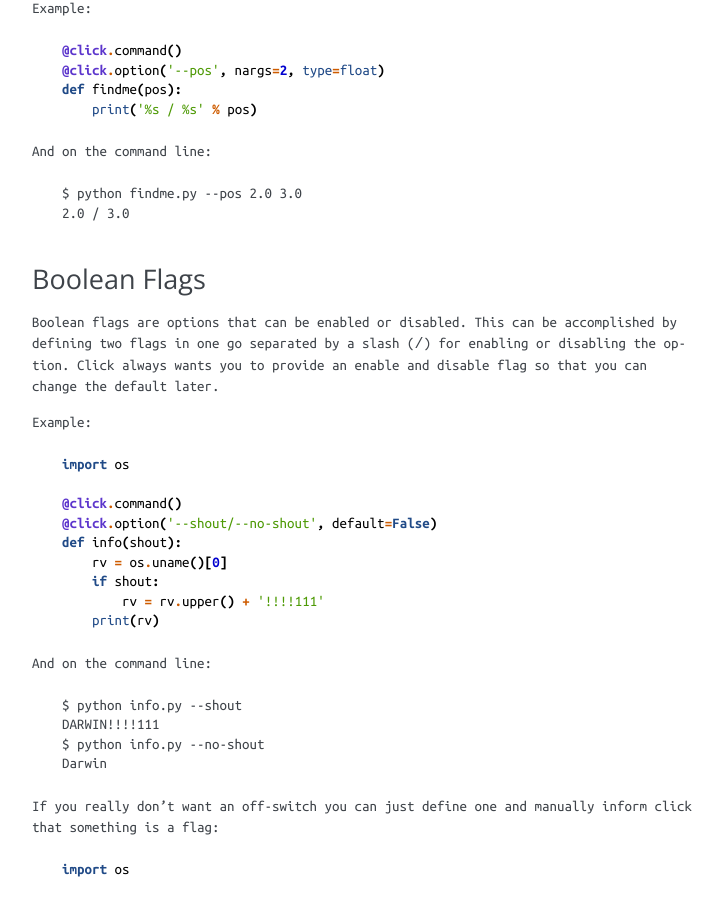
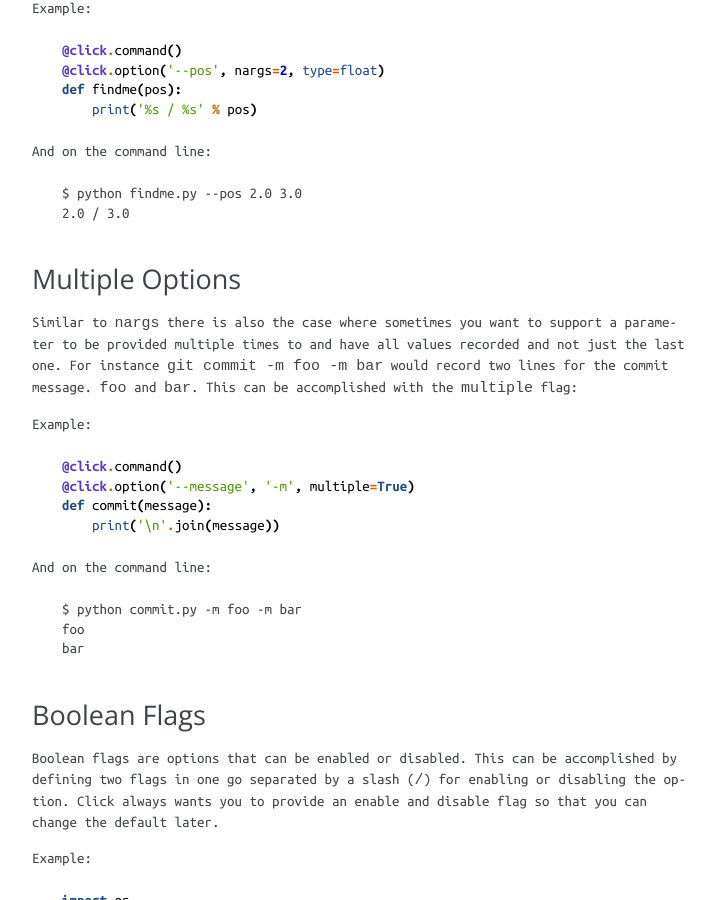
Before and after one commit to Alcides1123/Click, a Sphinx documentation site: the page built from docs/options.rst, in a window 1280 px wide and 900 px high, scrolled down 787 px. Shown: the whole window, without its empty margins (388-1111 px from the left). Built offline with Sphinx 7.4.7, drawn with Linux system fonts in a browser that asks for light colours.

Commit message:
Added an example for multiple

```diff
--- a/docs/options.rst
+++ b/docs/options.rst
@@ -51,6 +51,28 @@ And on the command line::
 
     $ python findme.py --pos 2.0 3.0
     2.0 / 3.0
+
+Multiple Options
+----------------
+
+Similar to ``nargs`` there is also the case where sometimes you want to
+support a parameter to be provided multiple times to and have all values
+recorded and not just the last one.  For instance ``git commit -m foo -m
+bar`` would record two lines for the commit message.  ``foo`` and ``bar``.
+This can be accomplished with the ``multiple`` flag:
+
+Example::
+
+    @click.command()
+    @click.option('--message', '-m', multiple=True)
+    def commit(message):
+        print('\n'.join(message))
+
+And on the command line::
+
+    $ python commit.py -m foo -m bar
+    foo
+    bar
 
 Boolean Flags
 -------------
```
